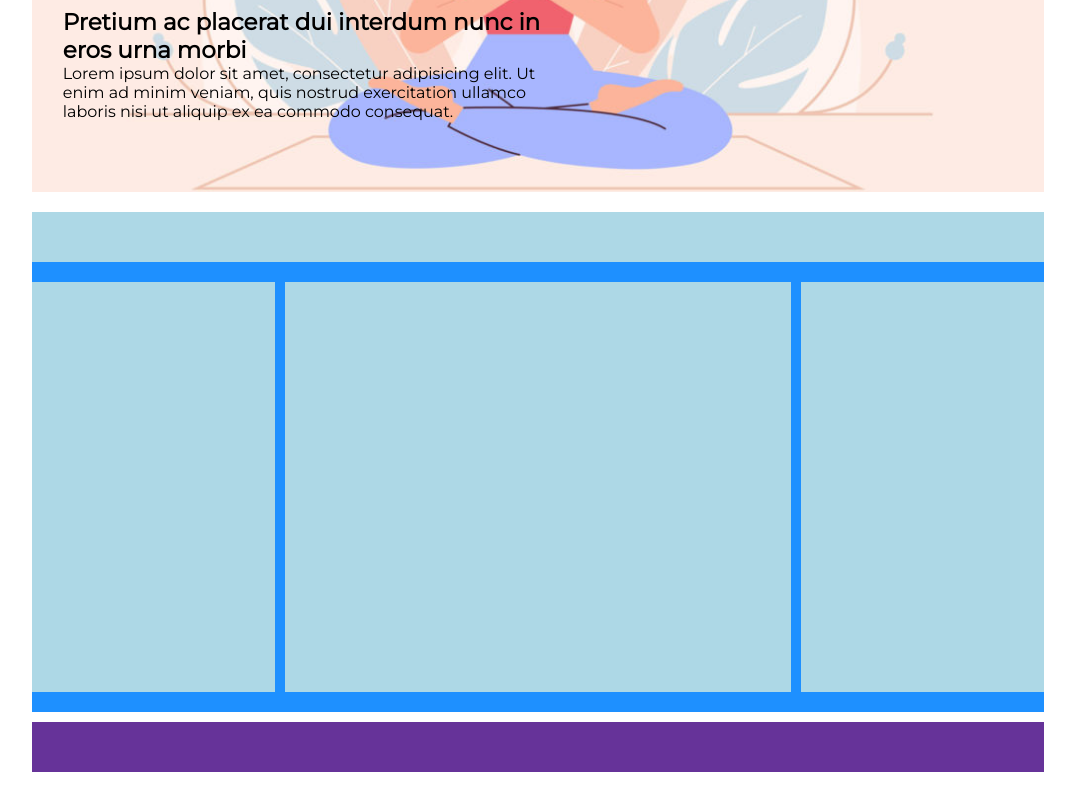
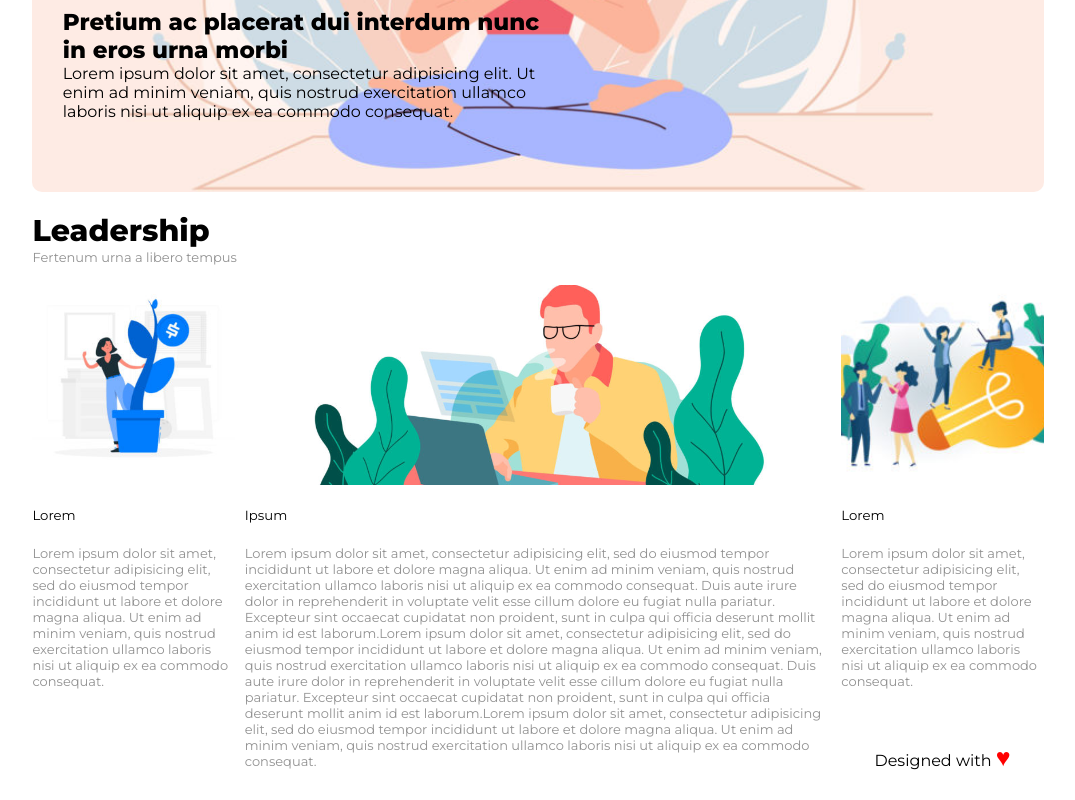
Before and after one commit to daniele-lai/htmlcss-wp, a plain HTML site: page index.html in a window 1280 px wide. Shown: the part 428-1228 px from the top of the page, without its empty margins (102-1177 px from the left). Drawn offline with Linux system fonts and the light colour scheme.

Commit message:
Aggiunte colonne e footer

```diff
--- a/css/style.css
+++ b/css/style.css
@@ -46,6 +46,7 @@ header li {
   background-position: center;
   margin: 20px 0;
   position: relative;
+  border-radius: 10px;
 }
 
 .banner-text {
@@ -67,39 +68,72 @@ header li {
 /* Section con le colonne */
 .main-box {
   height: 500px;
-  background-color: dodgerblue;
   margin: 10px 0;
 }
 
+.main-box p {
+  color: #929292;
+  font-size: 13px;
+}
+
+.main-box h5 {
+  font-weight: 400;
+}
+
 .headline {
-  height: 50px;
-  background-color: lightblue;
   margin: 20px 0;
 }
 
+.headline h1, p {
+  margin: 0;
+}
+
+.headline h1 {
+  font-weight: 700;
+  font-size: 30px;
+}
+
+.col-img {
+  height: 200px;
+  background-size: cover;
+  background-position: center;
+  border-radius: 10px;
+}
+
+.col-img.left{
+  background-image: url(../img/img-1.jpg);
+}
+
+.col-img.center{
+  background-image: url(../img/banner-2.jpg);
+}
+
+.col-img.right{
+  background-image: url(../img/img-3.jpg);
+}
+
 .col-left {
-  height: 410px;
-  width: 24%;
-  background-color: lightblue;
+  width: 20%;
   float: left;
 }
 
 .col-center {
-  height: 410px;
-  width: 50%;
-  background-color: lightblue;
+  width: 58%;
   float: left;
   margin: 0 1%;
 }
 
 .col-right {
-  height: 410px;
-  width: 24%;
-  background-color: lightblue;
+  width: 20%;
   float: left;
 }
 
 footer {
-  height: 50px;
-  background-color: rebeccapurple;
+  padding: 20px 0;
+  text-align: center;
 }
+
+footer span {
+  color: red;
+  font-size: 25px;
+}
--- a/index.html
+++ b/index.html
@@ -5,6 +5,8 @@
     <title>Milestone</title>
     <link rel="preconnect" href="https://fonts.gstatic.com">
     <link href="https://fonts.googleapis.com/css2?family=Montserrat:ital,wght@0,300;0,400;1,600;1,700&display=swap" rel="stylesheet">
+    <link rel="preconnect" href="https://fonts.gstatic.com">
+    <link href="https://fonts.googleapis.com/css2?family=Montserrat:wght@800&display=swap" rel="stylesheet">
     <link rel="stylesheet" href="css/style.css">
   </head>
 
@@ -38,17 +40,33 @@
         <!-- Section con le colonne -->
         <section>
           <div class="main-box">
-            <div class="headline"></div>
+            <div class="headline">
+              <h1>Leadership</h1>
+              <p>Fertenum urna a libero tempus</p>
+            </div>
             <div class="raw clearfix">
-              <div class="col-left"></div>
-              <div class="col-center"></div>
-              <div class="col-right"></div>
+              <div class="col-left">
+                <div class="col-img left">
+                </div>
+                <h5>Lorem</h5>
+                <p>Lorem ipsum dolor sit amet, consectetur adipisicing elit, sed do eiusmod tempor incididunt ut labore et dolore magna aliqua. Ut enim ad minim veniam, quis nostrud exercitation ullamco laboris nisi ut aliquip ex ea commodo consequat.</p>
+              </div>
+              <div class="col-center">
+                <div class="col-img center"></div>
+                <h5>Ipsum</h5>
+                <p>Lorem ipsum dolor sit amet, consectetur adipisicing elit, sed do eiusmod tempor incididunt ut labore et dolore magna aliqua. Ut enim ad minim veniam, quis nostrud exercitation ullamco laboris nisi ut aliquip ex ea commodo consequat. Duis aute irure dolor in reprehenderit in voluptate velit esse cillum dolore eu fugiat nulla pariatur. Excepteur sint occaecat cupidatat non proident, sunt in culpa qui officia deserunt mollit anim id est laborum.Lorem ipsum dolor sit amet, consectetur adipisicing elit, sed do eiusmod tempor incididunt ut labore et dolore magna aliqua. Ut enim ad minim veniam, quis nostrud exercitation ullamco laboris nisi ut aliquip ex ea commodo consequat. Duis aute irure dolor in reprehenderit in voluptate velit esse cillum dolore eu fugiat nulla pariatur. Excepteur sint occaecat cupidatat non proident, sunt in culpa qui officia deserunt mollit anim id est laborum.Lorem ipsum dolor sit amet, consectetur adipisicing elit, sed do eiusmod tempor incididunt ut labore et dolore magna aliqua. Ut enim ad minim veniam, quis nostrud exercitation ullamco laboris nisi ut aliquip ex ea commodo consequat.</p>
+              </div>
+              <div class="col-right">
+                <div class="col-img right"></div>
+                <h5>Lorem</h5>
+                <p>Lorem ipsum dolor sit amet, consectetur adipisicing elit, sed do eiusmod tempor incididunt ut labore et dolore magna aliqua. Ut enim ad minim veniam, quis nostrud exercitation ullamco laboris nisi ut aliquip ex ea commodo consequat.</p>
+              </div>
             </div>
           </div>
         </section>
       </main>
 
-      <footer></footer>
+      <footer>Designed with <span>&hearts;</span></footer>
     </div>
   </body>
 </html>
```
